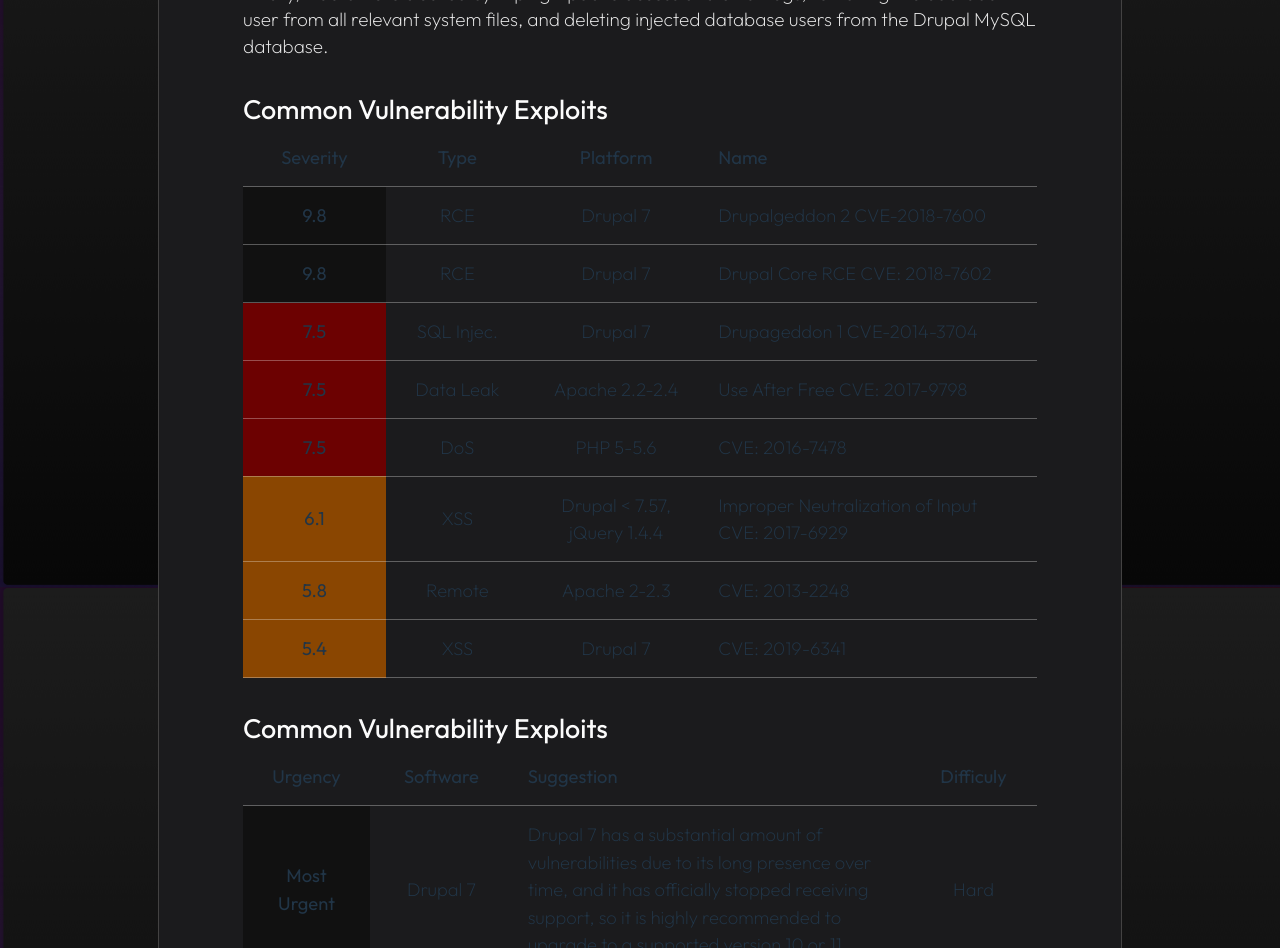
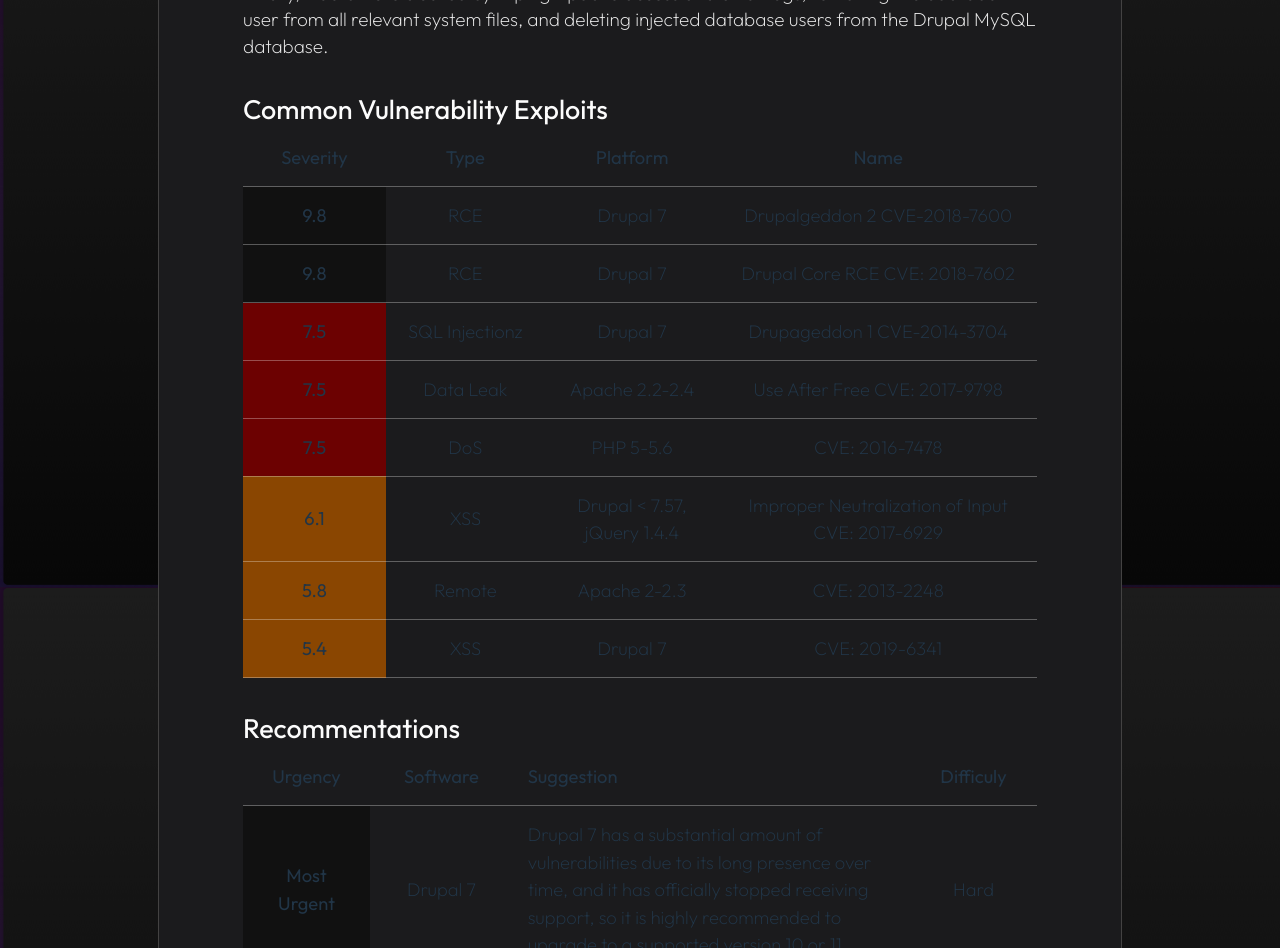
Before and after one commit to hedi3489/my-portfolio, a React (Vite) app: page /projects/black-box-penetration in a window 1280 px wide. Shown: the part 2640-3588 px from the top of the page. Built offline with nearby package versions, Linux system fonts and the light colour scheme.

Commit message:
BBP adjustments

```diff
--- a/src/components/ProjectPageComponents.jsx
+++ b/src/components/ProjectPageComponents.jsx
@@ -140,7 +140,7 @@ const getScaleColor = (value) => {
 };
 
 const Table = ({ columns, rows, center = [], widths = [], colorScale = [] }) => (
-    <table style={{ tableLayout: "fixed", width: "auto" }}>
+    <table style={{ tableLayout: "fixed", width: "100%" }}>
         <thead>
             <tr>
                 {columns.map((col, i) => (
--- a/src/pages/BlackBoxPenProject.jsx
+++ b/src/pages/BlackBoxPenProject.jsx
@@ -26,6 +26,7 @@ function BlackBoxPenPage() {
 
                     <TextSection className="text-section" title="Reconnaissance & Enumeration" paragraphs={[<>Using Nmap, Nikto, and Gobuster, the target was fingerprinted as a Debian Linux machine running an outdated <b className='accented'>Drupal CMS</b>, revealed three open ports: <u>SSH, HTTP, and RPC</u>.</>]} />
                     <Table
+                        widths={["40%"]}
                         columns={["Command", "Result"]}
                         rows={[
                             ["nmap -sT, -sF, -sX, -sn", "Revealed the ports 20, 80, and 111"],
@@ -39,6 +40,8 @@ function BlackBoxPenPage() {
                     <TextSection paragraphs={[<>Web enumeration further revealed sensitive directories and files, and Wappalyzer confirmed the full software stack - every component of which was outdated and carrying known vulnerabilities:</>]} />
 
                     <Table
+                        center={[0,]}
+                        widths={["20%", "30%", "60%"]}
                         columns={["Port", "Software", "Version"]}
                         rows={[
                             [<b className="accented">-</b>, <b className="accented">Drupal</b>, <b className="accented">7</b>],
@@ -48,7 +51,6 @@ function BlackBoxPenPage() {
                             ["-", "PHP", "5.4.45"],
                             ["-", "jQuery", "1.4.4"],
                         ]}
-                        center={[0]}
                     />
 
                     <TextSection className="text-section" title="Gaining Access" paragraphs={[
@@ -75,13 +77,13 @@ function BlackBoxPenPage() {
                     <TextSection title="Common Vulnerability Exploits">
                         <Table
                             colorScale={[0]}
-                            center={[0, 1, 2,]}
-                            widths={["18%", "18%", "22%"]}
+                            center={[0, 1, 2,3]}
+                            widths={["18%", "20%", "22%"]}
                             columns={["Severity", "Type", "Platform", "Name"]}
                             rows={[
                                 ["9.8", "RCE", "Drupal 7", "Drupalgeddon 2 CVE-2018-7600"],
                                 ["9.8", "RCE", "Drupal 7", "Drupal Core RCE CVE: 2018-7602"],
-                                ["7.5", "SQL Injec.", "Drupal 7", "Drupageddon 1 CVE-2014-3704"],
+                                ["7.5", "SQL Injectionz", "Drupal 7", "Drupageddon 1 CVE-2014-3704"],
                                 ["7.5", "Data Leak", "Apache 2.2-2.4", "Use After Free CVE: 2017-9798"],
                                 ["7.5", "DoS", "PHP 5-5.6", "CVE: 2016-7478"],
                                 ["6.1", "XSS", "Drupal < 7.57, jQuery 1.4.4", "Improper Neutralization of Input CVE: 2017-6929"],
@@ -90,7 +92,7 @@ function BlackBoxPenPage() {
                             ]}
                         />
                     </TextSection>
-                    <TextSection title="Common Vulnerability Exploits" >
+                    <TextSection title="Recommentations" >
                         <Table
                             colorScale={[0]}
                             center={[0, 1, 3]}
```
